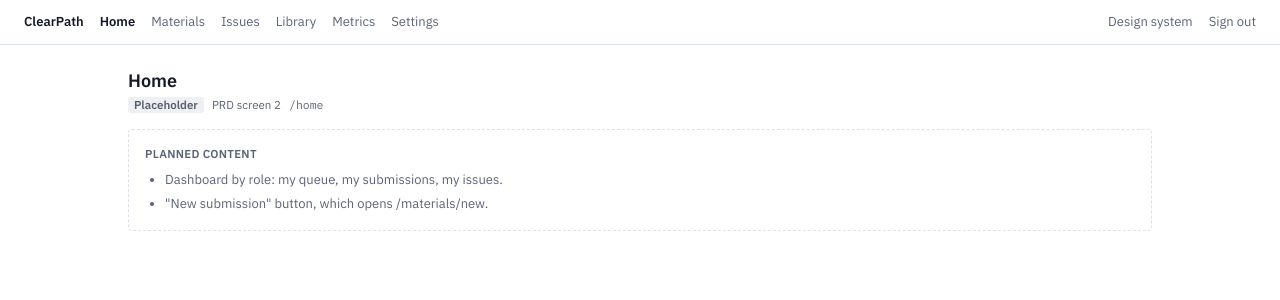
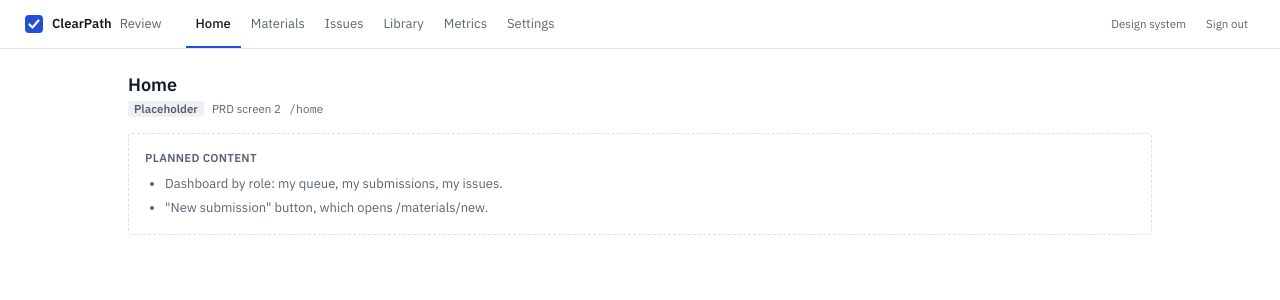
Before and after one commit to ctkerns/ClearPath-24hr-Project, a React (Vite) app in the folder frontend/: page /home in a window 1280 px wide. Shown: the top 300 px of the page. Built offline with nearby package versions, Linux system fonts and the light colour scheme.

Commit message:
Style the top bar

```diff
--- /dev/null
+++ b/frontend/src/components/app-logo.tsx
@@ -0,0 +1,24 @@
+import { useTranslation } from 'react-i18next'
+import { cn } from '@/lib/utils'
+
+/** ClearPath Review logo: cobalt mark with a check, then the product name. */
+export function AppLogo({ className }: { className?: string }) {
+  const { t } = useTranslation()
+  return (
+    <span className={cn('flex items-center gap-2 font-semibold whitespace-nowrap', className)}>
+      <svg viewBox="0 0 20 20" aria-hidden="true" className="size-5 shrink-0">
+        <rect x="1" y="1" width="18" height="18" rx="4" className="fill-primary" />
+        <path
+          d="M5.5 10.5l3 3 6-7"
+          fill="none"
+          strokeWidth="2.2"
+          strokeLinecap="round"
+          strokeLinejoin="round"
+          className="stroke-primary-foreground"
+        />
+      </svg>
+      {t('app.name')}
+      <span className="font-normal text-muted-foreground">{t('app.product')}</span>
+    </span>
+  )
+}
--- a/frontend/src/i18n/locales/en/common.json
+++ b/frontend/src/i18n/locales/en/common.json
@@ -4,6 +4,7 @@
     "product": "Review"
   },
   "nav": {
+    "main": "Main",
     "home": "Home",
     "materials": "Materials",
     "myMaterials": "My materials",
--- a/frontend/src/routes/_app.design-system.tsx
+++ b/frontend/src/routes/_app.design-system.tsx
@@ -67,7 +67,7 @@ const statuses: MaterialStatus[] = [
 function DesignSystemPage() {
   return (
     <div className="mx-auto flex max-w-6xl gap-10">
-      <nav aria-label="Design system sections" className="sticky top-6 hidden w-40 shrink-0 self-start lg:block">
+      <nav aria-label="Design system sections" className="sticky top-[4.5rem] hidden w-40 shrink-0 self-start lg:block">
         <p className="mb-2 text-xs font-semibold tracking-wide text-muted-foreground uppercase">Ledger</p>
         <ul className="grid gap-0.5">
           {sections.map(([id, label]) => (
@@ -401,7 +401,7 @@ const sampleRows: {
 
 function Section({ id, title, note, children }: { id: string; title: string; note?: string; children: ReactNode }) {
   return (
-    <section id={id} className="grid scroll-mt-6 gap-4">
+    <section id={id} className="grid scroll-mt-16 gap-4">
       <div className="grid gap-1 border-b pb-2">
         <h2 className="text-lg font-semibold">{title}</h2>
         {note && <p className="max-w-[72ch] text-muted-foreground">{note}</p>}
--- a/frontend/src/routes/_app.tsx
+++ b/frontend/src/routes/_app.tsx
@@ -1,33 +1,55 @@
-import { createFileRoute, Link, Outlet } from '@tanstack/react-router'
+import { createFileRoute, Link, Outlet, type LinkProps } from '@tanstack/react-router'
 import { useTranslation } from 'react-i18next'
+import { AppLogo } from '@/components/app-logo'
 
 // Layout route with no URL of its own ("_" prefix). Every signed-in page is a child of it.
-// The real app shell replaces the plain bar below. Affiliates will get the same shell
-// with fewer links; the server limits what they can see (PRD R4).
+// Affiliates will get the same shell with fewer links; the server limits what they can see (PRD R4).
 export const Route = createFileRoute('/_app')({
   component: AppLayout,
 })
 
-const linkClass = 'text-muted-foreground hover:text-foreground [&.active]:font-semibold [&.active]:text-foreground'
+// Active link: dark text and a cobalt underline on the bar's bottom edge (Ledger).
+const navLinkClass =
+  'flex h-full items-center px-2.5 whitespace-nowrap text-muted-foreground transition-colors hover:text-foreground ' +
+  'focus-visible:outline-2 focus-visible:-outline-offset-2 focus-visible:outline-ring ' +
+  '[&.active]:font-medium [&.active]:text-foreground [&.active]:shadow-[inset_0_-2px_0_var(--color-primary)]'
+
+const utilityLinkClass =
+  'rounded-md px-2 py-1 text-xs whitespace-nowrap text-muted-foreground hover:bg-accent hover:text-accent-foreground ' +
+  'focus-visible:outline-2 focus-visible:outline-ring [&.active]:text-foreground'
 
 function AppLayout() {
   const { t } = useTranslation()
+  const mainLinks: { to: LinkProps['to']; label: string }[] = [
+    { to: '/home', label: t('nav.home') },
+    { to: '/materials', label: t('nav.materials') },
+    { to: '/issues', label: t('nav.issues') },
+    { to: '/library', label: t('nav.library') },
+    { to: '/metrics', label: t('nav.metrics') },
+    { to: '/settings', label: t('nav.settings') },
+  ]
+
   return (
-    <div className="min-h-screen">
-      <nav className="flex flex-wrap items-center gap-x-4 gap-y-1 border-b px-6 py-3 text-sm">
-        <span className="font-semibold">{t('app.name')}</span>
-        <Link to="/home" className={linkClass}>{t('nav.home')}</Link>
-        <Link to="/materials" className={linkClass}>{t('nav.materials')}</Link>
-        <Link to="/issues" className={linkClass}>{t('nav.issues')}</Link>
-        <Link to="/library" className={linkClass}>{t('nav.library')}</Link>
-        <Link to="/metrics" className={linkClass}>{t('nav.metrics')}</Link>
-        <Link to="/settings" className={linkClass}>{t('nav.settings')}</Link>
-        <span className="ml-auto flex gap-4">
-          <Link to="/design-system" className={linkClass}>{t('nav.designSystem')}</Link>
-          <Link to="/sign-in" className={linkClass}>{t('nav.signOut')}</Link>
-        </span>
-      </nav>
-      <main className="p-6">
+    <div className="flex min-h-screen flex-col">
+      <header className="sticky top-0 z-40 border-b bg-background">
+        <div className="flex h-12 items-center gap-6 px-4 sm:px-6">
+          <Link to="/home" aria-label={t('nav.home')} className="rounded-md focus-visible:outline-2 focus-visible:outline-ring">
+            <AppLogo />
+          </Link>
+          <nav aria-label={t('nav.main')} className="flex h-full min-w-0 flex-1 overflow-x-auto">
+            {mainLinks.map((link) => (
+              <Link key={link.to} to={link.to} className={navLinkClass}>
+                {link.label}
+              </Link>
+            ))}
+          </nav>
+          <div className="flex shrink-0 items-center gap-1">
+            <Link to="/design-system" className={utilityLinkClass}>{t('nav.designSystem')}</Link>
+            <Link to="/sign-in" className={utilityLinkClass}>{t('nav.signOut')}</Link>
+          </div>
+        </div>
+      </header>
+      <main className="flex-1 px-4 py-6 sm:px-6">
         <Outlet />
       </main>
     </div>
```
